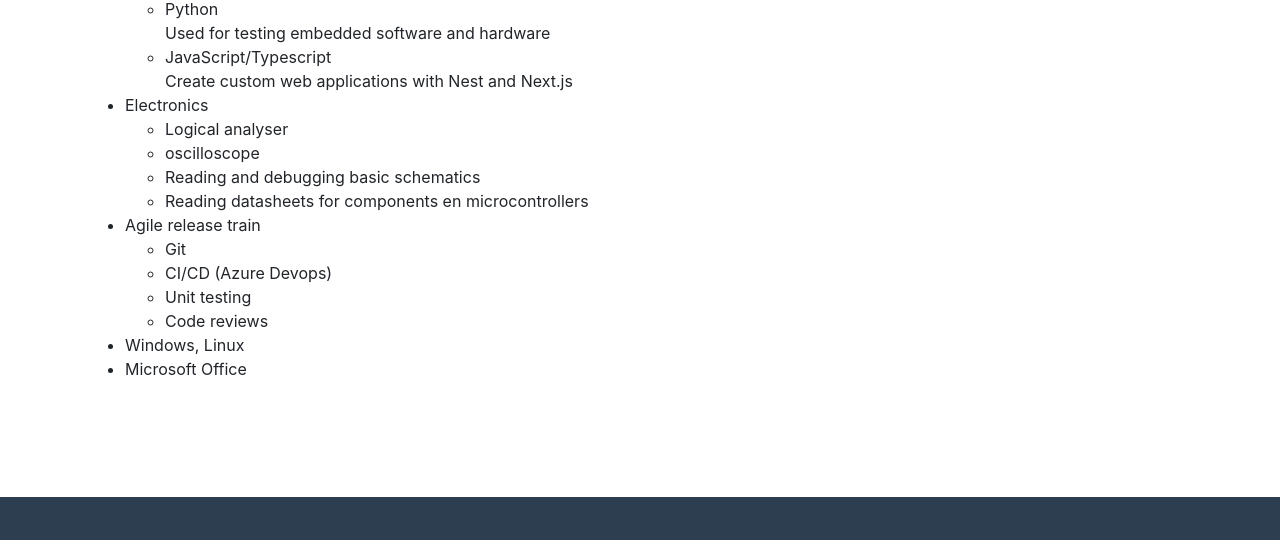
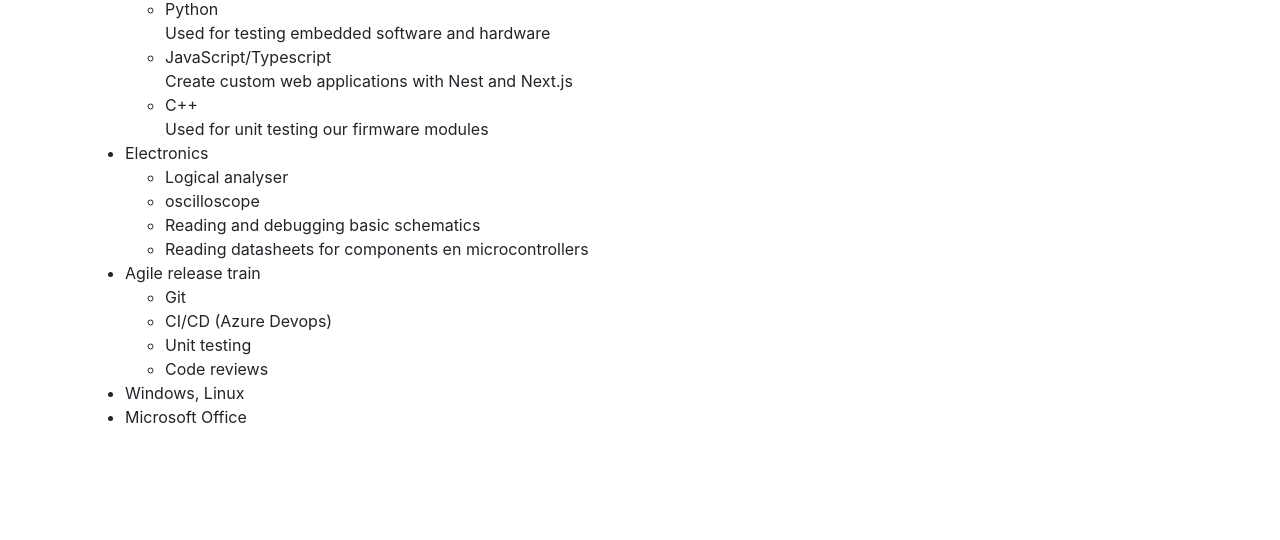
Before and after one commit to jeroenjvdb/jeroenjvdb.github.io, a website with bundled scripts: page index.html in a window 1280 px wide. Shown: the part 2159-2699 px from the top of the page. Built offline with nearby package versions, Linux system fonts and the light colour scheme.

Commit message:
re-add c++ to the cv

```diff
--- a/index.html
+++ b/index.html
@@ -149,6 +149,10 @@
                   JavaScript/Typescript <br>
                   Create custom web applications with Nest and Next.js
                 </li>
+                <li>
+                  C++ <br>
+                  Used for unit testing our firmware modules
+                </li>
               </ul>
             </li>
             <li>
```
